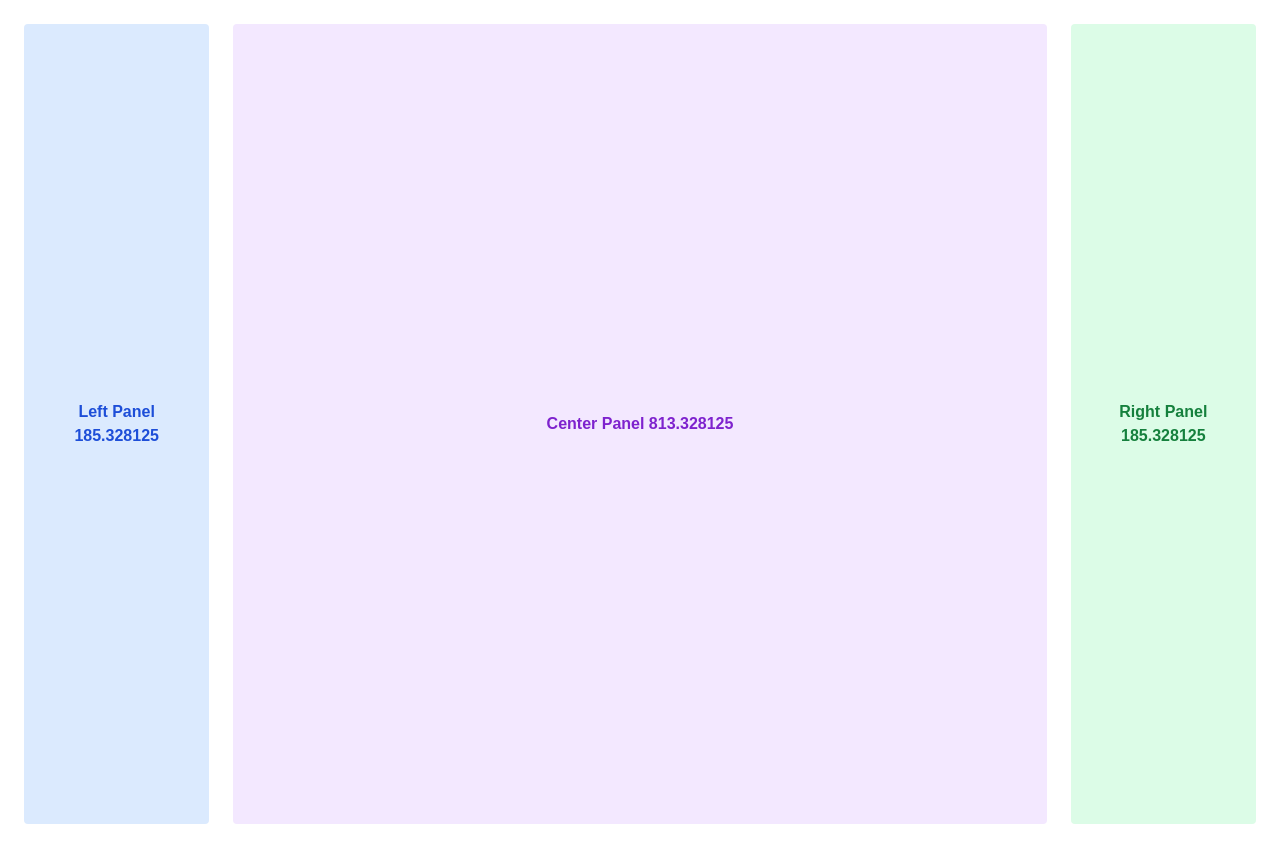
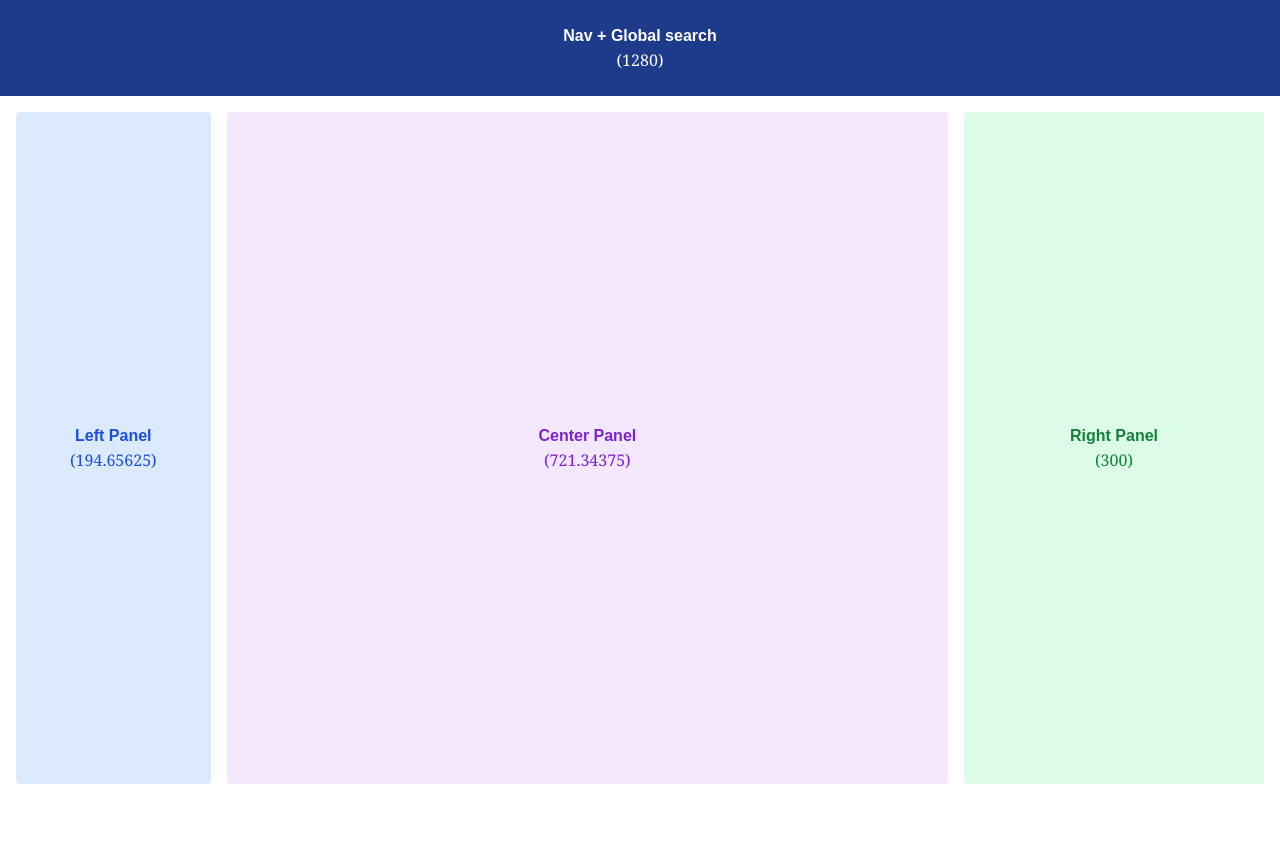
Before and after one commit to parthm-98/play, a Next.js app: page /grids in a window 1280 px wide. After the commit the page ends 800 px from the top, so only its background shows below. Built offline with nearby package versions, Linux system fonts and the light colour scheme.

Commit message:
app store

```diff
--- a/app/animations-dev/app-store/page.tsx
+++ b/app/animations-dev/app-store/page.tsx
@@ -1,28 +1,135 @@
 "use client";
 
+import { useState, useRef, useEffect } from "react";
+import { useOnClickOutside } from "usehooks-ts";
+import { AnimatePresence, motion } from "framer-motion";
+
 export default function AppStore() {
+  const [activeGame, setActiveGame] = useState<Game | null>(null);
+  const ref = useRef<HTMLDivElement>(null);
+  useOnClickOutside(ref as React.RefObject<HTMLElement>, () =>
+    setActiveGame(null)
+  );
+
+  useEffect(() => {
+    function onKeyDown(event: KeyboardEvent) {
+      if (event.key === "Escape") {
+        setActiveGame(null);
+      }
+    }
+    window.addEventListener("keydown", onKeyDown);
+    return () => window.removeEventListener("keydown", onKeyDown);
+  }, []);
+
   return (
-    <div className="flex flex-col h-dvh items-center justify-center">
-      <ul className="w-[600px] flex flex-col bg-slate-50">
-        {games.map((game) => (
-          <li key={game.title} className="flex flex-row items-center gap-4 p-4">
-            <img
+    <div>
+      <AnimatePresence>
+        {activeGame && (
+          <motion.div
+            initial={{ opacity: 0 }}
+            animate={{ opacity: 1 }}
+            exit={{ opacity: 0 }}
+            className="absolute inset-0 z-10 bg-black/20 pointer-events-none"
+          />
+        )}
+      </AnimatePresence>
+
+      <AnimatePresence>
+        {activeGame && (
+          <div className="absolute inset-0 grid place-items-center z-20">
+            <motion.div
+              ref={ref}
+              layoutId={`card-${activeGame.title}`}
+              className="flex flex-col w-[500px] gap-4 bg-white p-4 rounded-xl shadow-md overflow-hidden"
+            >
+              <div className="flex w-full items-center gap-4">
+                <motion.img
+                  layoutId={`image-${activeGame.title}`}
+                  src={activeGame.image}
+                  alt={activeGame.title}
                   height={56}
                   width={56}
-              alt="Game"
-              src={game.image}
                   className="rounded-lg"
                 />
-            <div className="flex flex-col w-full">
-              <h2>{game.title}</h2>
-              <p>{game.description}</p>
+                <div className="flex flex-1 items-center justify-between">
+                  <div className="flex flex-col gap-1">
+                    <motion.h2
+                      layoutId={`title-${activeGame.title}`}
+                      className="text-sm font-medium"
+                    >
+                      {activeGame.title}
+                    </motion.h2>
+                    <motion.p
+                      layoutId={`description-${activeGame.title}`}
+                      className="text-sm text-neutral-500"
+                    >
+                      {activeGame.description}
+                    </motion.p>
                   </div>
-            <button className="bg-slate-400 p-1 h-fit rounded-full w-16 text-white">
+                  <motion.button
+                    layoutId={`button-${activeGame.title}`}
+                    className="rounded-full bg-zinc-100 px-4 py-1 text-xs font-semibold text-blue-500"
+                  >
                     Get
-            </button>
-          </li>
+                  </motion.button>
+                </div>
+              </div>
+              <motion.p
+                initial={{ opacity: 0 }}
+                animate={{ opacity: 1 }}
+                exit={{ opacity: 0, transition: { duration: 0.05 } }}
+                className="text-sm text-neutral-500"
+              >
+                {activeGame.longDescription}
+              </motion.p>
+            </motion.div>
+          </div>
+        )}
+      </AnimatePresence>
+
+      <main className="flex flex-col min-h-screen items-center justify-center py-12">
+        <ul className="flex flex-col gap-4">
+          {games.map((game) => (
+            <motion.li
+              key={game.title}
+              layoutId={`card-${game.title}`}
+              className="flex w-[386px] items-center gap-4 cursor-pointer hover:bg-neutral-50 p-2 rounded-lg overflow-hidden"
+              onClick={() => setActiveGame(game)}
+            >
+              <motion.img
+                layoutId={`image-${game.title}`}
+                src={game.image}
+                alt={game.title}
+                height={56}
+                width={56}
+                className="rounded-lg"
+              />
+              <div className="flex flex-1 items-center justify-between border-b border-neutral-200 last:border-none">
+                <div className="flex flex-col py-4 gap-1">
+                  <motion.h2
+                    layoutId={`title-${game.title}`}
+                    className="text-sm font-medium"
+                  >
+                    {game.title}
+                  </motion.h2>
+                  <motion.p
+                    layoutId={`description-${game.title}`}
+                    className="text-sm text-neutral-500"
+                  >
+                    {game.description}
+                  </motion.p>
+                </div>
+                <motion.button
+                  layoutId={`button-${game.title}`}
+                  className="rounded-full bg-zinc-100 px-4 py-1 text-xs font-semibold text-blue-500"
+                >
+                  Get
+                </motion.button>
+              </div>
+            </motion.li>
           ))}
         </ul>
+      </main>
     </div>
   );
 }
--- a/app/grids/components/panel.tsx
+++ b/app/grids/components/panel.tsx
@@ -6,7 +6,7 @@ type PanelProps = {
   title: string;
   bgColor?: string;
   textColor?: string;
-  height?: string;
+  height?: string; // no default
   className?: string;
   children?: React.ReactNode;
 };
@@ -15,13 +15,14 @@ export function Panel({
   title,
   bgColor = "bg-gray-100",
   textColor = "text-black",
-  height = "h-dvh",
+  height,
   className,
   children,
 }: PanelProps) {
   const [ref, bounds] = useMeasure();
+
   return (
-    <div
+    <section
       className={clsx(
         "flex items-center justify-center text-center rounded p-4",
         bgColor,
@@ -32,10 +33,11 @@ export function Panel({
       ref={ref}
     >
       {children ?? (
-        <span className="font-semibold">
-          {title} {bounds.width}
-        </span>
+        <div className="text-center font-semibold">
+          <h2>{title}</h2>
+          <div className="font-serif font-extralight">({bounds.width})</div>
+        </div>
       )}
-    </div>
+    </section>
   );
 }
--- a/app/grids/page.tsx
+++ b/app/grids/page.tsx
@@ -4,30 +4,72 @@ import { Panel } from "./components/panel";
 
 export default function MainLayout() {
   return (
-    <div className="grid grid-cols-12 gap-6 p-6 min-h-screen bg-white">
-      <div className="hidden lg:block col-span-2">
+    <div className="h-dvh flex flex-col overflow-hidden">
+      <header className="h-24">
+        <Panel
+          title="Nav + Global search"
+          className="h-full rounded-none"
+          bgColor="bg-blue-900"
+          textColor="text-white"
+        />
+      </header>
+      <main className="flex-1 overflow-hidden">
+        <div className="lg:hidden flex flex-col flex-1 h-full overflow-hidden">
+          <aside className="px-4 pt-4" aria-label="Left Panel">
             <Panel
               title="Left Panel"
               bgColor="bg-blue-100"
               textColor="text-blue-700"
             />
-      </div>
+          </aside>
 
-      <div className="col-span-12 lg:col-span-8">
+          <section className="h-full overflow-hidden p-4">
             <Panel
               title="Center Panel"
               bgColor="bg-purple-100"
               textColor="text-purple-700"
+              className="h-full overflow-y-auto"
             />
-      </div>
+          </section>
 
-      <div className="hidden lg:block col-span-2">
+          <aside className="h-32" aria-label="Right Panel">
             <Panel
               title="Right Panel"
               bgColor="bg-green-100"
               textColor="text-green-700"
             />
+          </aside>
         </div>
+
+        <div className="hidden lg:grid lg:grid-cols-12 gap-4 p-4 h-full bg-white">
+          <aside className="col-span-2 h-full" aria-label="Left Panel">
+            <Panel
+              title="Left Panel"
+              bgColor="bg-blue-100"
+              textColor="text-blue-700"
+              className="h-full"
+            />
+          </aside>
+
+          <section className="col-span-7 h-full">
+            <Panel
+              title="Center Panel"
+              bgColor="bg-purple-100"
+              textColor="text-purple-700"
+              className="h-full"
+            />
+          </section>
+
+          <aside className="col-span-3 h-full" aria-label="Right Panel">
+            <Panel
+              title="Right Panel"
+              bgColor="bg-green-100"
+              textColor="text-green-700"
+              className="h-full"
+            />
+          </aside>
+        </div>
+      </main>
     </div>
   );
 }
--- a/package.json
+++ b/package.json
@@ -18,7 +18,8 @@
     "next": "^15.1.5",
     "react": "^19.0.0",
     "react-dom": "^19.0.0",
-    "react-use-measure": "^2.1.7"
+    "react-use-measure": "^2.1.7",
+    "usehooks-ts": "^3.1.1"
   },
   "devDependencies": {
     "@eslint/eslintrc": "^3",
```
Also changed, not shown: 1 other file (tests, documents, lock files or other folders). Lines whose indentation alone changed are shown as unchanged.
